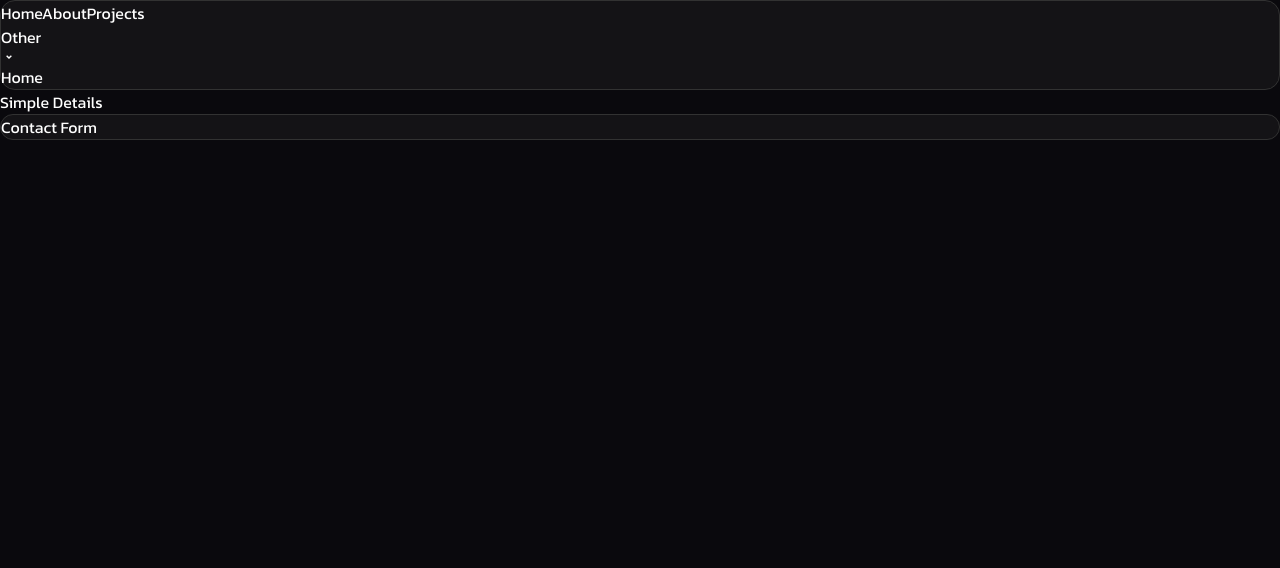
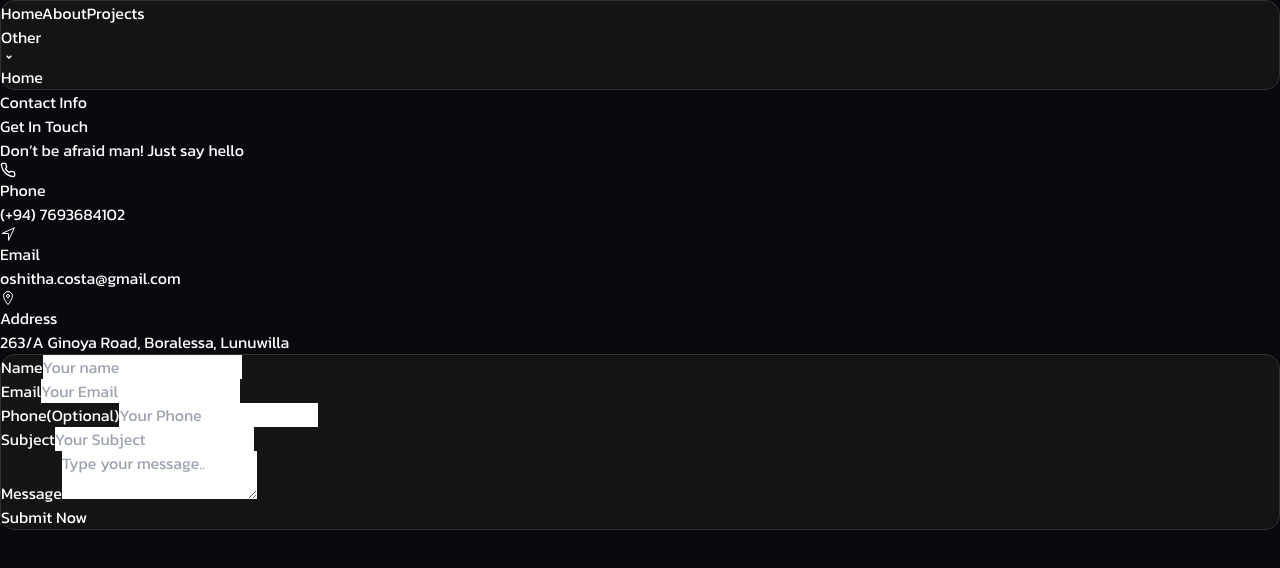
Before and after one commit to Ayeshan-Oshitha/Portfolio--2024, a React (Vite) app in the folder portfolio-website/: page /contact in a window 1280 px wide. Shown: the top 568 px of the page. Built offline with nearby package versions, Linux system fonts and the light colour scheme.

Commit message:
Finished Contact Page and Started the working on About Page

```diff
--- a/portfolio-website/src/App.jsx
+++ b/portfolio-website/src/App.jsx
@@ -10,7 +10,7 @@ function App() {
     <>
       <Router>
       <div className="flex justify-center items-center min-h-screen">
-      <div className=" mx-6 md:mx-20 lg:mx-8 xl:mx-24 mt-8  w-full max-w-[1600px]">
+      <div className=" mx-8 sm:mx-10 md:mx-20 lg:mx-8 xl:mx-24 mt-8  w-full max-w-[1700px]">
           <Navigation />
           <Routes>
             <Route path="/" element={<Home />} />
--- a/portfolio-website/src/components/About.jsx
+++ b/portfolio-website/src/components/About.jsx
@@ -1,22 +1,43 @@
 import React from 'react'
 import styles from '../styles/Container.module.css'
+import ProfileImg from '../assets/images/ProfileImg.jpg'
 
 const About = () => {
   return (
     <>
-      <div className='grid lg:grid-cols-12 gap-7 min-h-12 lg:h-[300px] mb-7 '>
-        <div className='min-h-20 col-span-12  lg:col-span-8 px-12 lg:px-0 py-2' id={styles.boxContainer}>
-          Description
+
+    {/* ++++++++++++++ First Grid  ++++++++++++++ */}
+      <div className='grid lg:grid-cols-12 gap-7 min-h-12 lg:h-[350px] mb-7 '>
+
+        {/* ---------- Description Section ---------- */}
+        <div className='min-h-20 col-span-12  lg:col-span-8 px-12 lg:px-12 py-2' id={styles.boxContainer}>
+          <p className='mt-6 text-4xl tracking-wider'>Hello, </p>
+          <p className='mt-2 text-3xl tracking-wider'>I'm Ayeshan Oshitha,</p>
+          <p className='mt-1 text-3xl'> an enthustiatic Full Stack Developer</p>
+          <p className='mt-6 text-base text-gray-400'>As a skilled Product designer, illustrator, and visual development expert, my diverse background has allowed me to apply my talents across different fields and industries, demonstrating adaptability and versatility.</p>
+          <button className=' mt-4 mb-4 lg:mt-8 lg:mb-2 bg-purple-600 px-5 py-2 text-lg rounded-full cursor-pointer hover:bg-purple-700'>Download CV</button>
         </div>
-        <div className='min-h-20 col-span-12  lg:col-span-4  px-12 lg:px-0 py-2' id={styles.boxContainer}>
-        Image
+
+        {/* ---------- Image Section ---------- */}
+        <div className='min-h-20 col-span-12  lg:col-span-4  px-12 lg:px-0 py-2 flex justify-center items-center' id={styles.boxContainer}>
+        <img src={ProfileImg} className='w-60 rounded-full' />
         </div>
       </div>
 
+      {/* ++++++++++++++ Second Grid  ++++++++++++++ */}
       <div className='grid lg:grid-cols-12 gap-7 min-h-12 lg:h-[250px]  mb-7'>
-        <div className='min-h-20 col-span-12  lg:col-span-6 px-12 lg:px-0 py-2' id={styles.boxContainer}>
-          Education
+        {/* ---------- Education Section ---------- */}
+        <div className='min-h-20 col-span-12  lg:col-span-6 px-12 lg:px-12 py-6 ' id={styles.boxContainer}>
+          <p>Education</p>
+          <div className="flex flex-row">
+            <div className='w-2/3'>
+              <p>2022 - 2026</p>
+              <p></p>
+            </div>
+          </div>
         </div>
+
+
         <div className='min-h-20 col-span-12  lg:col-span-6  px-12 lg:px-0 py-2' id={styles.boxContainer}>
         Certificate
         </div>
--- a/portfolio-website/src/components/Contact.jsx
+++ b/portfolio-website/src/components/Contact.jsx
@@ -1,13 +1,100 @@
 import React from 'react'
 import styles from '../styles/Container.module.css'
+
+import { FiPhone } from "react-icons/fi";
+import { IoNavigateOutline } from "react-icons/io5";
+import { IoLocationOutline } from "react-icons/io5";
 
 const Contact = () => {
   return (
     <>
-          <div className='grid lg:grid-cols-12 gap-7 min-h-12 lg:h-[600px] mb-7 '>
-              <div className='min-h-20 col-span-12  lg:col-span-4 px-12 lg:px-0 py-2 ' > Simple Details </div>
-              <div className='min-h-20 col-span-12  lg:col-span-8 px-12 lg:px-0 py-2' id={styles.boxContainer}>Contact Form</div>
+      <div className='grid lg:grid-cols-12 gap-7 min-h-12 mb-7 '>
+
+        {/* ---------- Contact Info ---------- */}
+        <div className='min-h-20 col-span-12  lg:col-span-4  px-12 lg:px-0 py-2 flex flex-col ' >
+
+          <p className='text-purple-500 text-lg'>Contact Info</p>
+          <p className=' text-6xl mt-2 font-medium'>Get In Touch</p>
+          <p className='text-gray-400 mt-2 text-xl tracking-wide'>Don’t be afraid man! Just say hello</p>
+
+          <div className='flex flex-row flex-wrap lg:flex-col mt-8 mb-4 lg:mt-8 gap-4 lg:gap-6'>
+
+            <div className='flex flex-row '>
+              <div className='w-28 xl:w-36 h-28 flex items-center '>
+                <div className=" w-24 h-24 rounded-full border-2 border-gray-500 flex justify-center items-center">
+                  <FiPhone className="text-4xl text-purple-500" />
+                </div>
+              </div>
+              <div className='w-48 h-24 flex flex-col justify-center '>
+                <p className='text-2xl tracking-wider font-light'>Phone</p>
+                <p className='text-base tracking-wide font-light text-gray-300'>(+94) 7693684102</p>
+              </div>
+            </div>
+
+            <div className='flex flex-row '>
+              <div className='w-28 xl:w-36 h-28 flex items-center '>
+                <div className=" w-24 h-24 rounded-full border-2 border-gray-500 flex justify-center items-center">
+                  <IoNavigateOutline className="text-4xl text-purple-500" />
+                </div>
+              </div>
+              <div className='w-48 h-24 flex flex-col justify-center '>
+                <p className='text-2xl tracking-wider font-light'>Email</p>
+                <p className='text-base tracking-wide font-light text-gray-300'> oshitha.costa@gmail.com</p>
+              </div>
+            </div>
+
+            <div className='flex flex-row '>
+              <div className='w-28 xl:w-36 h-28 flex items-center'>
+                <div className=" w-24 h-24 rounded-full border-2 border-gray-500 flex justify-center items-center">
+                  <IoLocationOutline className="text-4xl text-purple-500" />
+                </div>
+              </div>
+              <div className='w-48 h-24 flex flex-col justify-center '>
+                <p className='text-2xl tracking-wider font-light'>Address</p>
+                <p className='text-base tracking-wide leading-5 font-light text-gray-300 '>263/A Ginoya Road, Boralessa, Lunuwilla</p>
+              </div>
+            </div>
           </div>
+
+        </div>
+
+        {/* ---------- Contact Form ---------- */}
+        <div className='min-h-20 col-span-12  lg:col-span-8 px-6 sm:px-10 py-14 ' id={styles.boxContainer}>
+
+          <form className='flex flex-col gap-y-6 lg:gap-y-10'>
+          <div className='flex flex-col lg:flex-row  gap-y-6 lg:gap-10 '>
+            <div className='flex  flex-col w-full lg:w-1/2'>
+                <label htmlFor="name" className='text-xl font-light tracking-wide '>Name</label>
+                <input type='text' id='name' placeholder='Your name' autoComplete='off'  className='mt-2 h-12 bg-[#161517] border border-[#323232] rounded-xl px-2 font-extralight tracking-wider '/>
+            </div>
+            <div className='flex  flex-col w-full lg:w-1/2'>
+                <label htmlFor="name" className='text-xl font-light tracking-wide'>Email</label>
+                <input type='text' id='name' placeholder='Your Email' className='mt-2 h-12 bg-[#161517] border border-[#323232] rounded-xl px-2 font-extralight tracking-wider'/>
+            </div>
+          </div>
+
+          <div className='flex flex-col lg:flex-row gap-y-6 lg:gap-10 '>
+            <div className='flex  flex-col w-full lg:w-1/2'>
+                <label htmlFor="name" className='text-xl font-light tracking-wide'>Phone(Optional)</label>
+                <input type='text' id='name' placeholder='Your Phone' className='mt-2 h-12  bg-[#161517] border border-[#323232] rounded-xl px-2 font-extralight tracking-wider '/>
+            </div>
+            <div className='flex  flex-col  w-full lg:w-1/2'>
+                <label htmlFor="name" className='text-xl font-light tracking-wide'>Subject</label>
+                <input type='text' id='name' placeholder='Your Subject' className='mt-2 h-12 bg-[#161517] border border-[#323232] rounded-xl px-2 font-extralight tracking-wider'/>
+            </div>
+          </div>
+
+          <div className='flex flex-col w-full'>
+            <label className='text-xl font-light tracking-wide'>Message</label>
+            <textarea placeholder='Type your message..' className='mt-2 min-h-40 bg-[#161517] border border-[#323232] rounded-xl px-3 py-2 font-extralight tracking-wider' />
+          </div>
+
+          <div  className='flex flex-col w-full'>
+          <input type='submit' value='Submit Now' className='self-start  bg-purple-600 px-8 py-4 text-xl rounded-full cursor-pointer hover:bg-purple-700' />
+          </div>
+          </form>
+        </div>
+      </div>
     </>
   )
 }
--- a/portfolio-website/src/components/Home.jsx
+++ b/portfolio-website/src/components/Home.jsx
@@ -160,8 +160,8 @@ const Home = () => {
         {/* ---------- Graphic Design Section ---------- */}
         <div className='min-h-20 col-span-12  lg:col-span-4 lg:row-span-2 px-6 lg:px-6 py-2 flex flex-col items-center lg:order-2 ' id={styles.boxContainer}>
          <p className='mt-3 self-start ml-4 text-xl'>Graphic Design Projects</p>
-          <img src={graphicImage} className=' w-80 lg:w-80 lg:h-72  rounded-xl mt-4 object-cover transform transition-transform duration-300 hover:scale-105' />
-          <NavLink to="/about" className='flex flex-row items-center mt-6  mb-6 lg:mt-5 lg:mb-2 justify-between w-full hover:text-purple-400 transform transition-transform duration-500 hover:scale-105'>
+          <img src={graphicImage} className=' w-80 lg:w-80 lg:h-72  rounded-xl mt-6 object-cover transform transition-transform duration-300 hover:scale-105' />
+          <NavLink to="/about" className='flex flex-row items-center mt-6  mb-6 lg:mt-3 lg:mb-2 justify-between w-full hover:text-purple-400 transform transition-transform duration-500 hover:scale-105'>
             <p className='text-md tracking-wide'>Graphic Design Projects</p>
             <LiaArrowCircleRightSolid className='text-3xl ' />
           </NavLink>
--- a/portfolio-website/src/index.css
+++ b/portfolio-website/src/index.css
@@ -31,3 +31,17 @@ h3 {
     margin: 0;
     padding: 0;
 }
+
+
+input:-webkit-autofill {
+    background-color: white !important;
+}
+
+input:-webkit-autofill::first-line {
+    font-size: 16px; /* You can customize this */
+    color: white; /* Customize text color */
+}
+
+input:-webkit-autofill {
+    transition: background-color 5000s ease-in-out 0s;
+}
```
